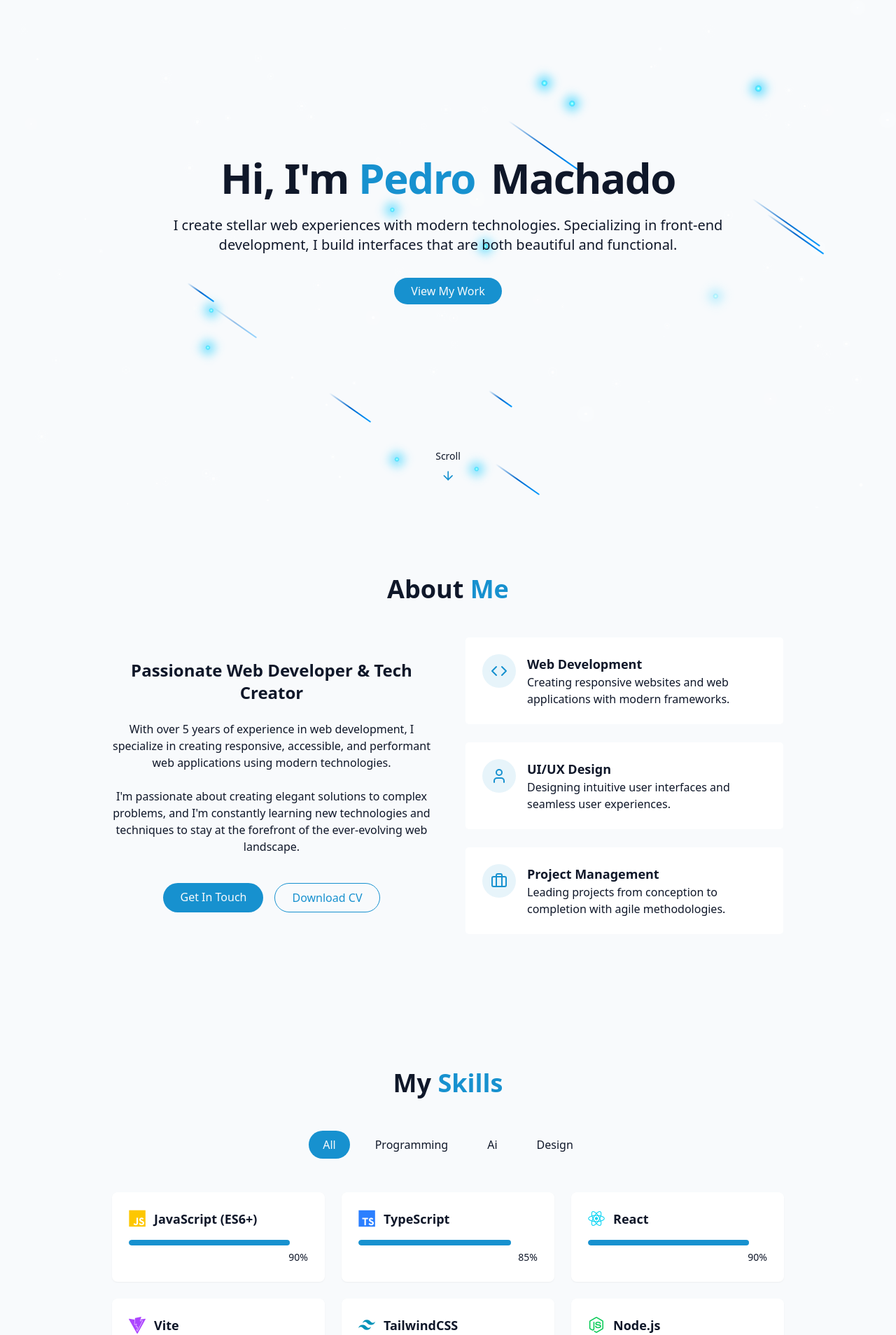
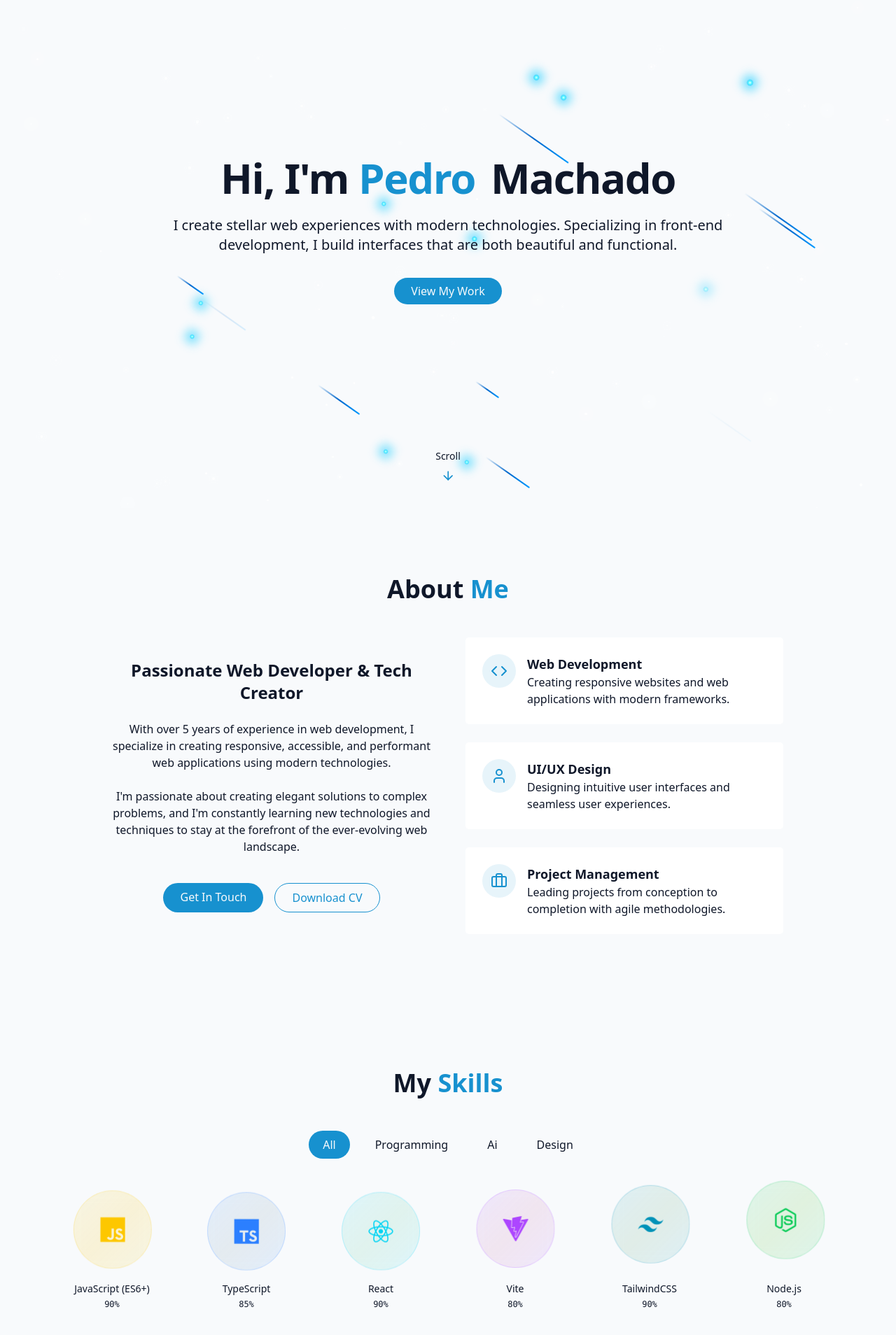
Before and after one commit to wmrmweerakoon/Personal-Portfolio, a React (Vite) app: page / in a window 1280 px wide. Shown: the part 74-1982 px from the top of the page at 70% size. Built offline with nearby package versions, Linux system fonts and the light colour scheme.

Commit message:
Add floating sphere effect to Skills section and implement font styling across project

```diff
--- a/package.json
+++ b/package.json
@@ -10,6 +10,9 @@
     "preview": "vite preview"
   },
   "dependencies": {
+    "@fontsource/michroma": "^5.2.8",
+    "@fontsource/sora": "^5.2.8",
+    "@fontsource/unbounded": "^5.2.8",
     "@radix-ui/react-toast": "^1.2.10",
     "@tailwindcss/vite": "^4.1.4",
     "class-variance-authority": "^0.7.1",
--- a/src/components/AboutSection.jsx
+++ b/src/components/AboutSection.jsx
@@ -5,23 +5,23 @@ export const AboutSection = () => {
     <section id="about" className="py-24 px-4 relative">
       {" "}
       <div className="container mx-auto max-w-5xl">
-        <h2 className="text-3xl md:text-4xl font-bold mb-12 text-center">
+        <h2 className="text-3xl md:text-4xl font-bold mb-12 text-center font-unbounded">
           About <span className="text-primary"> Me</span>
         </h2>
 
         <div className="grid grid-cols-1 md:grid-cols-2 gap-12 items-center">
           <div className="space-y-6">
-            <h3 className="text-2xl font-semibold">
+            <h3 className="text-2xl font-semibold font-unbounded">
               Passionate Web Developer & Tech Creator
             </h3>
 
-            <p className="text-muted-foreground">
+            <p className="text-muted-foreground font-sora">
               With over 5 years of experience in web development, I specialize
               in creating responsive, accessible, and performant web
               applications using modern technologies.
             </p>
 
-            <p className="text-muted-foreground">
+            <p className="text-muted-foreground font-sora">
               I'm passionate about creating elegant solutions to complex
               problems, and I'm constantly learning new technologies and
               techniques to stay at the forefront of the ever-evolving web
--- a/src/components/HeroSection.jsx
+++ b/src/components/HeroSection.jsx
@@ -8,7 +8,7 @@ export const HeroSection = () => {
     >
       <div className="container max-w-4xl mx-auto text-center z-10">
         <div className="space-y-6">
-          <h1 className="text-4xl md:text-6xl font-bold tracking-tight">
+          <h1 className="text-4xl md:text-6xl font-bold tracking-tight font-unbounded">
             <span className="opacity-0 animate-fade-in"> Hi, I'm</span>
             <span className="text-primary opacity-0 animate-fade-in-delay-1">
               {" "}
@@ -20,14 +20,14 @@ export const HeroSection = () => {
             </span>
           </h1>
 
-          <p className="text-lg md:text-xl text-muted-foreground max-2-2xl mx-auto opacity-0 animate-fade-in-delay-3">
+          <p className="text-lg md:text-xl text-muted-foreground max-2-2xl mx-auto opacity-0 animate-fade-in-delay-3 font-sora">
             I create stellar web experiences with modern technologies.
             Specializing in front-end development, I build interfaces that are
             both beautiful and functional.
           </p>
 
           <div className="pt-4 opacity-0 animate-fade-in-delay-4">
-            <a href="#projects" className="cosmic-button">
+            <a href="#projects" className="cosmic-button font-sora">
               View My Work
             </a>
           </div>
--- a/src/components/Navbar.jsx
+++ b/src/components/Navbar.jsx
@@ -59,7 +59,7 @@ export const Navbar = () => {
     >
       <div className="container flex items-center justify-between">
           <a
-          className="flex items-center"
+            className="flex items-center font-unbounded"
             href="#hero"
             onClick={(e) => {
               e.preventDefault();
--- a/src/components/ProjectsSection.jsx
+++ b/src/components/ProjectsSection.jsx
@@ -36,12 +36,12 @@ export const ProjectsSection = () => {
   return (
     <section id="projects" className="py-24 px-4 relative">
       <div className="container mx-auto max-w-5xl">
-        <h2 className="text-3xl md:text-4xl font-bold mb-4 text-center">
+        <h2 className="text-3xl md:text-4xl font-bold mb-4 text-center font-unbounded">
           {" "}
           Featured <span className="text-primary"> Projects </span>
         </h2>
 
-        <p className="text-center text-muted-foreground mb-12 max-w-2xl mx-auto">
+        <p className="text-center text-muted-foreground mb-12 max-w-2xl mx-auto font-sora">
           Here are some of my recent projects. Each project was carefully
           crafted with attention to detail, performance, and user experience.
         </p>
--- a/src/components/SkillsSection.jsx
+++ b/src/components/SkillsSection.jsx
@@ -42,10 +42,11 @@ export const SkillsSection = () => {
   const filteredSkills = skills.filter(
     (skill) => activeCategory === "all" || skill.category === activeCategory
   );
+
   return (
-    <section id="skills" className="py-24 px-4 relative bg-secondary/30">
-      <div className="container mx-auto max-w-5xl">
-        <h2 className="text-3xl md:text-4xl font-bold mb-12 text-center">
+    <section id="skills" className="py-24 px-4 relative bg-secondary/30 overflow-hidden">
+      <div className="container mx-auto max-w-6xl relative z-10">
+        <h2 className="text-3xl md:text-4xl font-bold mb-12 text-center font-unbounded">
           My <span className="text-primary"> Skills</span>
         </h2>
 
@@ -55,7 +56,7 @@ export const SkillsSection = () => {
               key={key}
               onClick={() => setActiveCategory(category)}
               className={cn(
-                "px-5 py-2 rounded-full transition-colors duration-300 capitalize",
+                "px-5 py-2 rounded-full transition-colors duration-300 capitalize font-sora",
                 activeCategory === category
                   ? "bg-primary text-primary-foreground"
                   : "bg-secondary/70 text-forefround hover:bd-secondary"
@@ -66,34 +67,42 @@ export const SkillsSection = () => {
           ))}
         </div>
 
-        <div className="grid grid-cols-1 sm:grid-cols-2 lg:grid-cols-3 gap-6">
+        <div className="flex flex-wrap justify-center gap-8 md:gap-12 lg:gap-16 xl:gap-20">
           {filteredSkills.map((skill, key) => (
             <div
               key={key}
-              className="bg-card p-6 rounded-lg shadow-xs card-hover flex flex-col"
+              className="relative group flex flex-col items-center"
+              style={{ animationDelay: `${key * 0.1}s` }}
             >
-              <div className="flex items-center mb-4">
+              {/* Floating Sphere Container */}
+              <div className={`
+                w-20 h-20 md:w-24 md:h-24 lg:w-28 lg:h-28 rounded-full flex items-center justify-center
+                ${skill.color.replace('text-', 'text-')} bg-current/10 backdrop-blur-sm
+                shadow-[inset_0_0_20px_rgba(255,0.2),0_0_20px_-5px_currentColor]
+                transition-all duration-500 ease-[cubic-bezier(0.68,-0.55,0.27,1.55)] group-hover:scale-110
+                animate-float-sphere
+                border border-current/20
+              `}
+              style={{ animationDelay: `${key * 0.3}s` }}>
+                {/* Inner glow effect */}
+                <div className="absolute inset-0 rounded-full bg-gradient-to-br from-transparent via-current/5 to-transparent"></div>
+
+                {/* Icon inside sphere */}
                 {skill.icon === "react-icon" && skill.reactIcon ? (
-                  <skill.reactIcon className={`text-2xl mr-3 ${skill.color}`} />
+                  <skill.reactIcon className={`text-3xl md:text-4xl relative z-10 ${skill.color}`} />
                 ) : skill.icon ? (
-                  <i className={`${skill.icon} text-2xl mr-3 ${skill.color}`}></i>
+                  <i className={`${skill.icon} text-3xl md:text-4xl relative z-10 ${skill.color}`}></i>
                 ) : (
-                  <i className="devicon-react-original text-2xl mr-3 text-primary"></i> // fallback icon
+                  <i className="devicon-react-original text-3xl md:text-4xl relative z-10 text-primary"></i> // fallback icon
                 )}
-                <h3 className="font-semibold text-lg">{skill.name}</h3>
-              </div>
-              <div className="w-full bg-secondary/50 h-2 rounded-full overflow-hidden">
-                <div
-                  className="bg-primary h-2 rounded-full origin-left animate-[grow_1.5s_ease-out]"
-                  style={{ width: skill.level + "%" }}
-                />
               </div>
 
-              <div className="text-right mt-1">
-                <span className="text-sm text-muted-foreground">
-                  {skill.level}%
-                </span>
+              {/* Skill name always visible */}
+              <div className="mt-4 text-center font-sora">
+                <p className="text-sm font-medium">{skill.name}</p>
+                <p className="text-xs text-muted-foreground mt-1 font-mono">{skill.level}%</p>
               </div>
+
             </div>
           ))}
         </div>
--- a/src/index.css
+++ b/src/index.css
@@ -1,4 +1,7 @@
 @import "tailwindcss";
+@import "@fontsource/michroma";
+@import "@fontsource/sora";
+@import "@fontsource/unbounded";
 
 @theme {
   --color-border: hsl(var(--border));
@@ -18,6 +21,11 @@
   --animate-fade-in-delay-3: fade-in 0.7s ease-out 0.6s forwards;
   --animate-fade-in-delay-4: fade-in 0.7s ease-out 0.8s forwards;
   --animate-meteor: meteor 5s linear infinite;
+  --animate-float-sphere: float-sphere 6s ease-in-out infinite;
+
+  --font-michroma: "Michroma", system-ui, sans-serif;
+  --font-sora: "Sora", system-ui, sans-serif;
+  --font-unbounded: "Unbounded", system-ui, sans-serif;
 
   @keyframes float {
     0%,
@@ -26,6 +34,20 @@
     }
     50% {
       transform: translateY(-10px);
+    }
+  }
+  @keyframes float-sphere {
+    0%, 100% {
+      transform: translateY(0) translateX(0) rotate(0.1deg);
+    }
+    25% {
+      transform: translateY(-15px) translateX(5px) rotate(0.1deg);
+    }
+    50% {
+      transform: translateY(-10px) translateX(-5px) rotate(0.1deg);
+    }
+    75% {
+      transform: translateY(-20px) translateX(3px) rotate(0.1deg);
     }
   }
   @keyframes pulse-subtle {
@@ -105,7 +127,7 @@
   }
 
   body {
-    @apply bg-background text-foreground transition-colors duration-300;
+    @apply bg-background text-foreground transition-colors duration-300 font-sora;
     font-feature-settings: "rlig" 1, "calt" 1;
   }
 }
@@ -163,6 +185,18 @@
   animation: meteor 5s linear infinite;
 }
 
+@layer base {
+  :root {
+    --font-michroma: "Michroma", system-ui, sans-serif;
+    --font-sora: "Sora", system-ui, sans-serif;
+    --font-unbounded: "Unbounded", system-ui, sans-serif;
+  }
+
+  .font-michroma { font-family: var(--font-michroma); }
+  .font-sora { font-family: var(--font-sora); }
+  .font-unbounded { font-family: var(--font-unbounded); }
+}
+
 #root {
   max-width: 100%;
   margin: 0 auto;
```
Also changed, not shown: 1 other file (tests, documents, lock files or other folders). Lines whose indentation alone changed are shown as unchanged.
